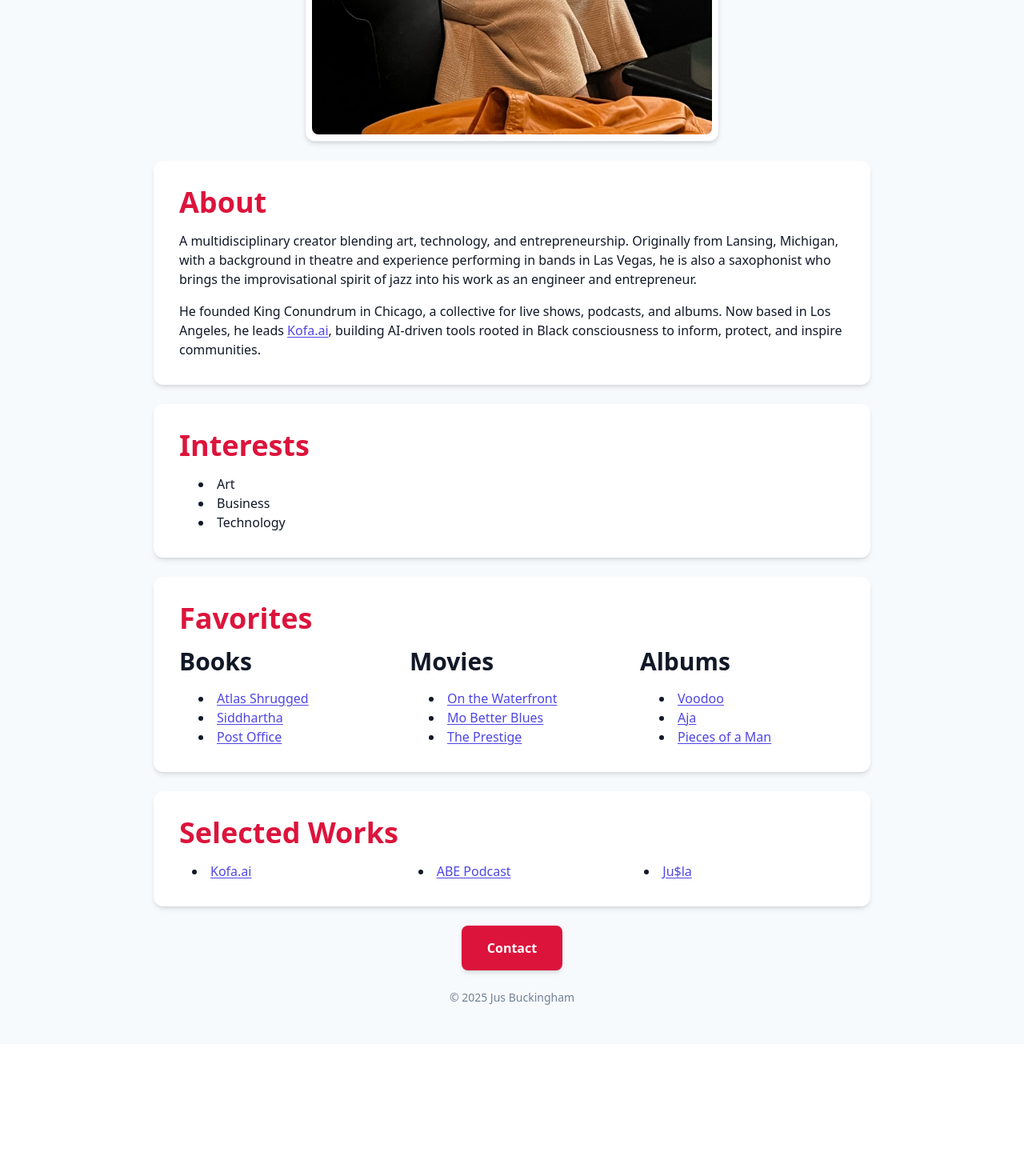
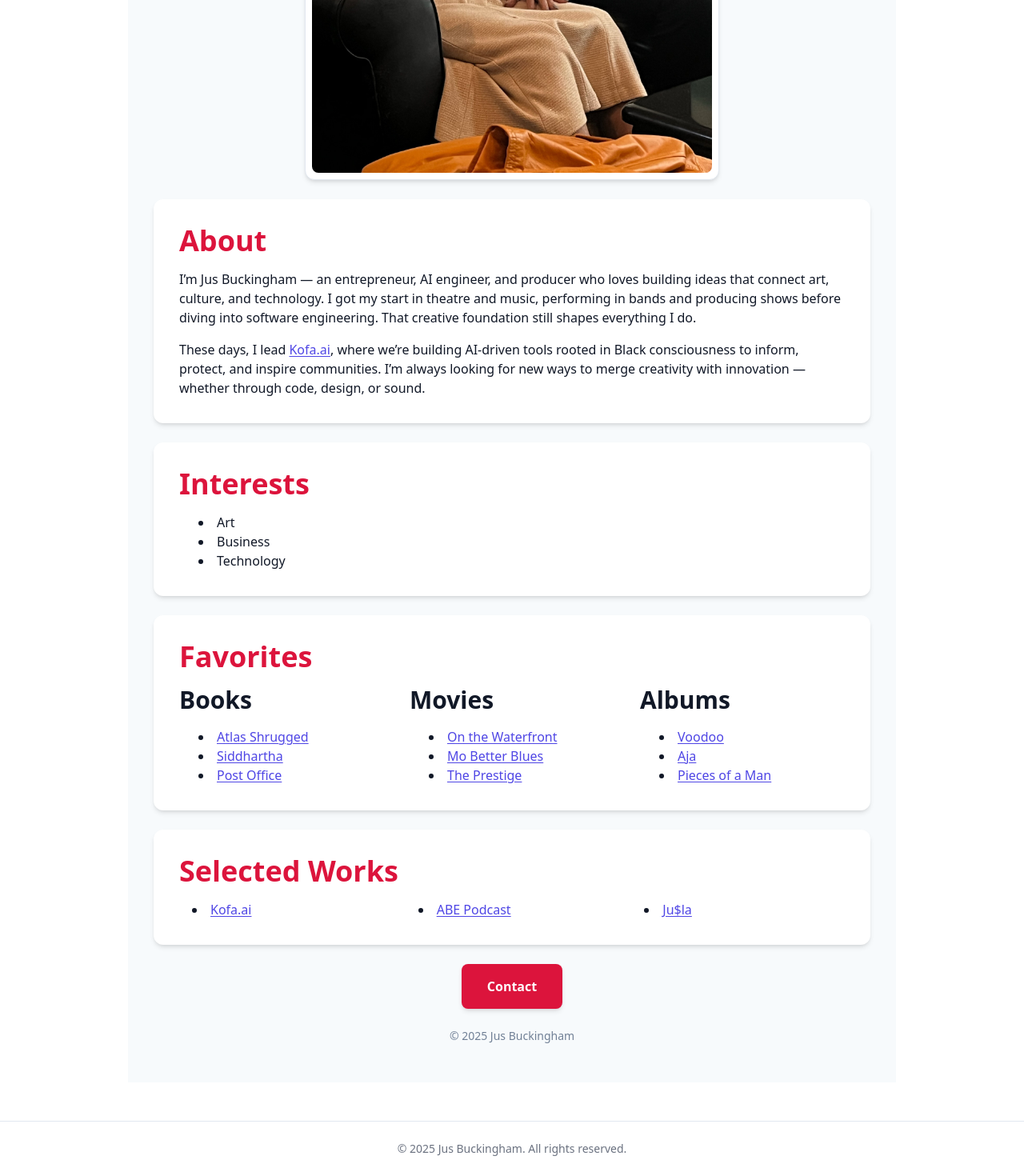
Before and after one commit to jusbuckingham/jusbuckingham, a Next.js app: page / in a window 1280 px wide. Shown: the part 680-2150 px from the top of the page at 80% size. Before the commit the page ends 1985 px from the top, so only its background shows below. Built offline with nearby package versions, Linux system fonts and the light colour scheme.

Commit message:
refactor: refresh About section, layout, metadata, and README to align with new brand identity

```diff
--- a/components/Layout.tsx
+++ b/components/Layout.tsx
@@ -6,10 +6,13 @@ interface LayoutProps {
 
 const Layout = ({ children }: LayoutProps) => {
   return (
-    <div className="relative flex flex-col min-h-screen bg-gray-50 text-gray-800">
-      <main className="flex-1 flex flex-col items-center justify-center">
+    <div className="relative flex flex-col min-h-screen bg-white text-gray-900 font-sans antialiased">
+      <main className="flex-1 w-full max-w-5xl mx-auto px-6 py-12 flex flex-col items-center justify-center">
         {children}
       </main>
+      <footer className="w-full py-6 text-center text-sm text-gray-500 border-t border-gray-200">
+        © {new Date().getFullYear()} Jus Buckingham. All rights reserved.
+      </footer>
     </div>
   );
 };
--- a/pages/_app.tsx
+++ b/pages/_app.tsx
@@ -8,12 +8,12 @@ function MyApp({ Component, pageProps }: AppProps) {
       <Head>
         <title>Jus Buckingham</title>
         <meta name="viewport" content="width=device-width, initial-scale=1" />
-        <meta name="description" content="Official site of Jus Buckingham – artist, technologist, and entrepreneur." />
+        <meta name="description" content="Official site of Jus Buckingham — entrepreneur, AI engineer, and producer." />
         <meta name="theme-color" content="#dc143c" />
 
         {/* Open Graph Meta Tags */}
         <meta property="og:title" content="Jus Buckingham" />
-        <meta property="og:description" content="Artist, technologist, and entrepreneur." />
+        <meta property="og:description" content="Entrepreneur, AI engineer, and producer." />
         <meta property="og:image" content="/images/preview.png" />
         <meta property="og:type" content="website" />
         <meta property="og:url" content="https://jusbuckingham.com" />
@@ -21,10 +21,15 @@ function MyApp({ Component, pageProps }: AppProps) {
         {/* Twitter Card Meta Tags */}
         <meta name="twitter:card" content="summary_large_image" />
         <meta name="twitter:title" content="Jus Buckingham" />
-        <meta name="twitter:description" content="Artist, technologist, and entrepreneur." />
+        <meta name="twitter:description" content="Entrepreneur, AI engineer, and producer." />
         <meta name="twitter:image" content="/images/preview.png" />
 
         <link rel="icon" href="/images/favicon.png" type="image/png" />
+        <meta property="og:site_name" content="Jus Buckingham" />
+        <meta property="og:locale" content="en_US" />
+        <link rel="canonical" href="https://jusbuckingham.com/" />
+        <meta name="robots" content="index, follow" />
+        <meta name="author" content="Jus Buckingham" />
       </Head>
       <Component {...pageProps} />
     </>
--- a/pages/index.tsx
+++ b/pages/index.tsx
@@ -13,15 +13,15 @@ const Home: NextPage = () => {
       content: (
         <div>
           <p>
-            A multidisciplinary creator blending art, technology, and entrepreneurship. Originally from Lansing, Michigan, with a background in theatre and experience performing in bands in Las Vegas, he is also a saxophonist who brings the improvisational spirit of jazz into his work as an engineer and entrepreneur.
+            I’m Jus Buckingham — an entrepreneur, AI engineer, and producer who loves building ideas that connect art, culture, and technology. I got my start in theatre and music, performing in bands and producing shows before diving into software engineering. That creative foundation still shapes everything I do.
           </p>
           <p className="mt-4">
-            He founded King Conundrum in Chicago, a collective for live shows, podcasts, and albums. Now based in Los Angeles, he leads <a
+            These days, I lead <a
               href="https://www.kofa.ai/"
               target="_blank"
               rel="noopener noreferrer"
               className={linkClass}
-            >Kofa.ai</a>, building AI‑driven tools rooted in Black consciousness to inform, protect, and inspire communities.
+            >Kofa.ai</a>, where we’re building AI‑driven tools rooted in Black consciousness to inform, protect, and inspire communities. I’m always looking for new ways to merge creativity with innovation — whether through code, design, or sound.
           </p>
         </div>
       ),
```
Also changed, not shown: 1 other file (tests, documents, lock files or other folders).
